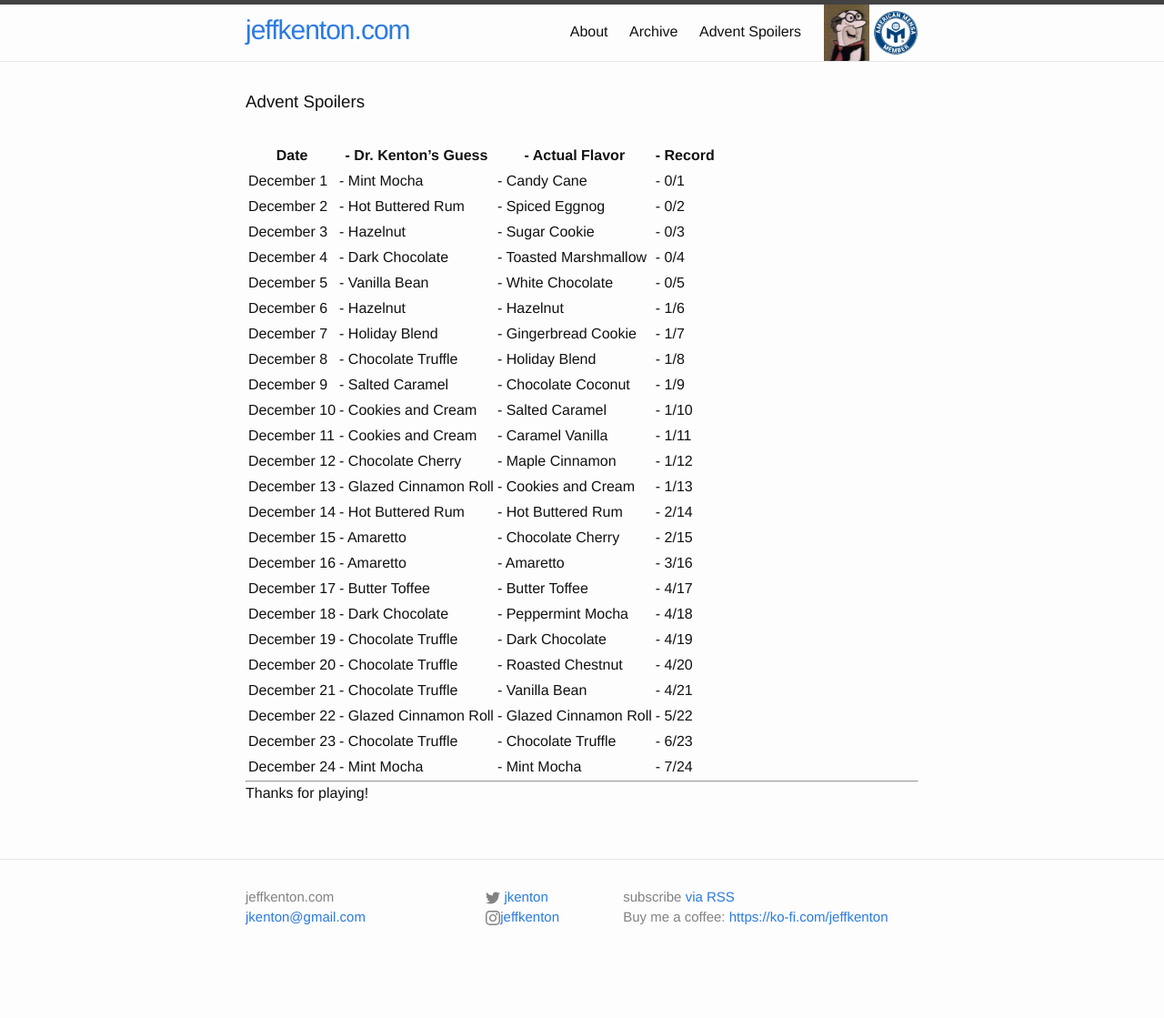
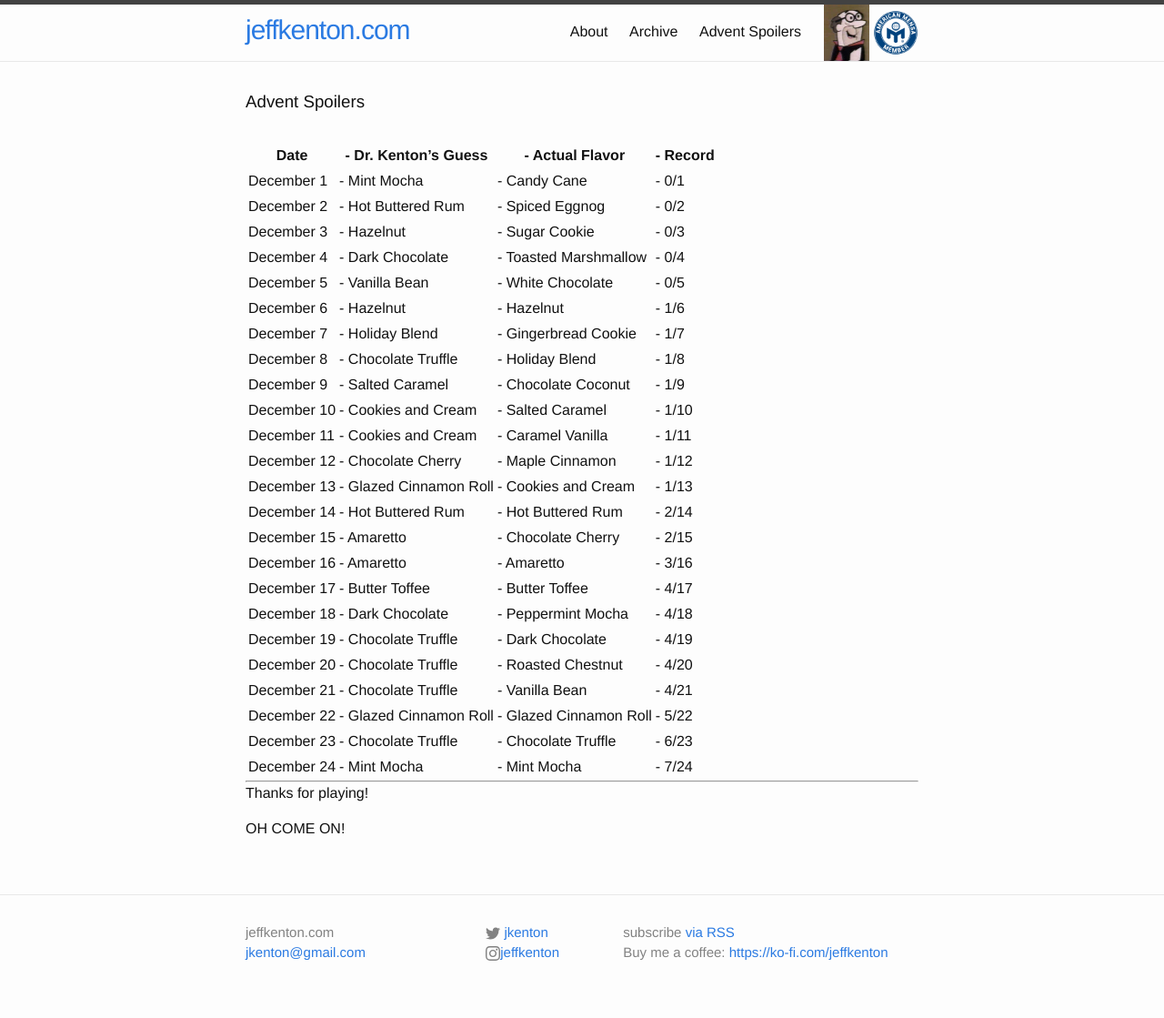
Before and after one commit to jkenton/jeffkenton, a Jekyll site: the page built from spoilers.md, in a window 1280 px wide. Shown: the whole page at 91% size. Built offline with Jekyll 4.4.1, drawn with Linux system fonts in a browser that asks for light colours; before the commit the page ends 1080 px from its top, so only the background shows below that.

Commit message:
spoilers

```diff
--- a/spoilers.md
+++ b/spoilers.md
@@ -35,3 +35,5 @@ permalink: spoilers.html
 ---
 
 Thanks for playing!
+
+OH COME ON!
```
